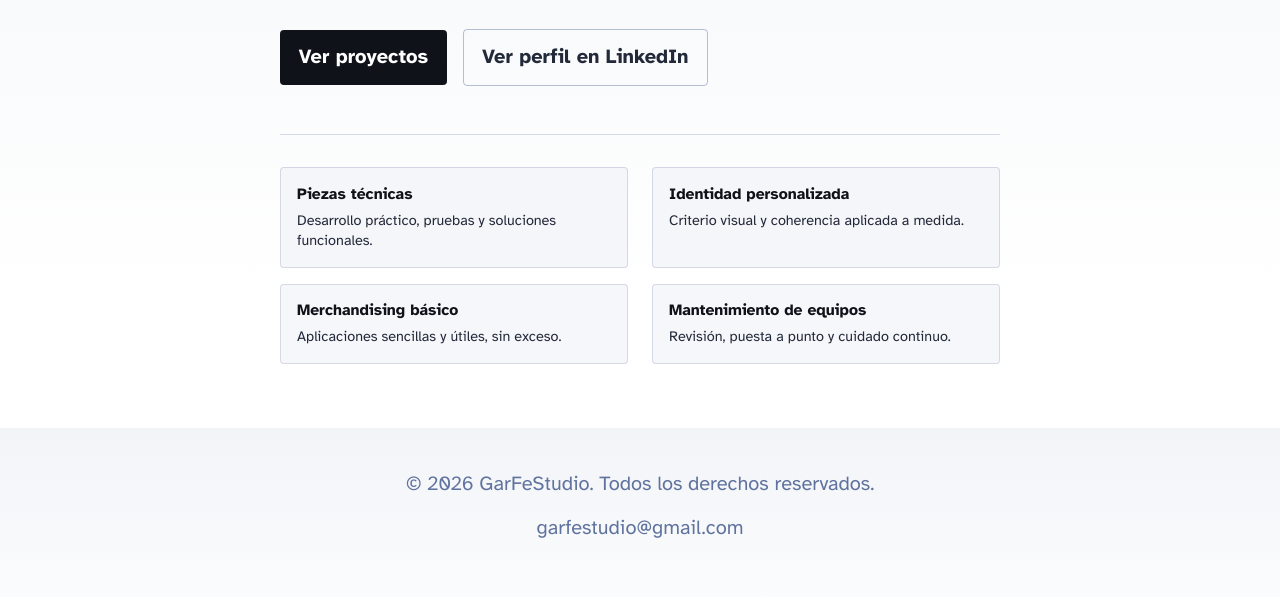
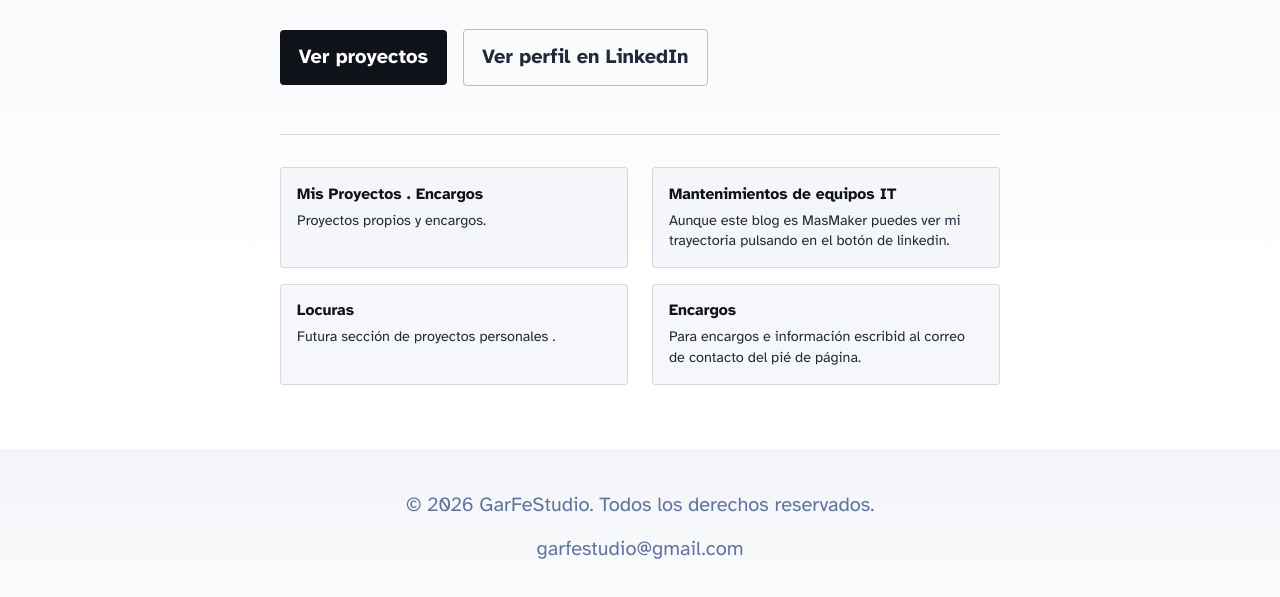
Before and after one commit to garfestudio-tech/astro-blog-starter-template, an Astro site: page / in a window 1280 px wide. Shown: the part 309-906 px from the top of the page. Built offline with nearby package versions, Linux system fonts and the light colour scheme; Astro itself is replaced by a stand-in of ours.

Commit message:
Update index.astro
Info básica mini reestructuración.

```diff
--- a/src/pages/index.astro
+++ b/src/pages/index.astro
@@ -36,20 +36,20 @@ import { SITE_TITLE, SITE_DESCRIPTION } from '../consts';
 			<section class="pillars" aria-label="Áreas de trabajo">
 				<ul>
 					<li>
-						<strong>Piezas técnicas</strong>
-						<span>Desarrollo práctico, pruebas y soluciones funcionales.</span>
+						<strong>Mis Proyectos . Encargos</strong>
+						<span>Proyectos propios y encargos.</span>
 					</li>
 					<li>
-						<strong>Identidad personalizada</strong>
-						<span>Criterio visual y coherencia aplicada a medida.</span>
+						<strong>Mantenimientos de equipos IT </strong>
+						<span>Aunque este blog es MasMaker puedes ver mi trayectoria pulsando en el botón de linkedin.</span>
 					</li>
 					<li>
-						<strong>Merchandising básico</strong>
-						<span>Aplicaciones sencillas y útiles, sin exceso.</span>
+						<strong>Locuras</strong>
+						<span>Futura sección de proyectos personales .</span>
 					</li>
 					<li>
-						<strong>Mantenimiento de equipos</strong>
-						<span>Revisión, puesta a punto y cuidado continuo.</span>
+						<strong>Encargos</strong>
+						<span>Para encargos e información escribid al correo de contacto del pié de página.</span>
 					</li>
 				</ul>
 			</section>
```
